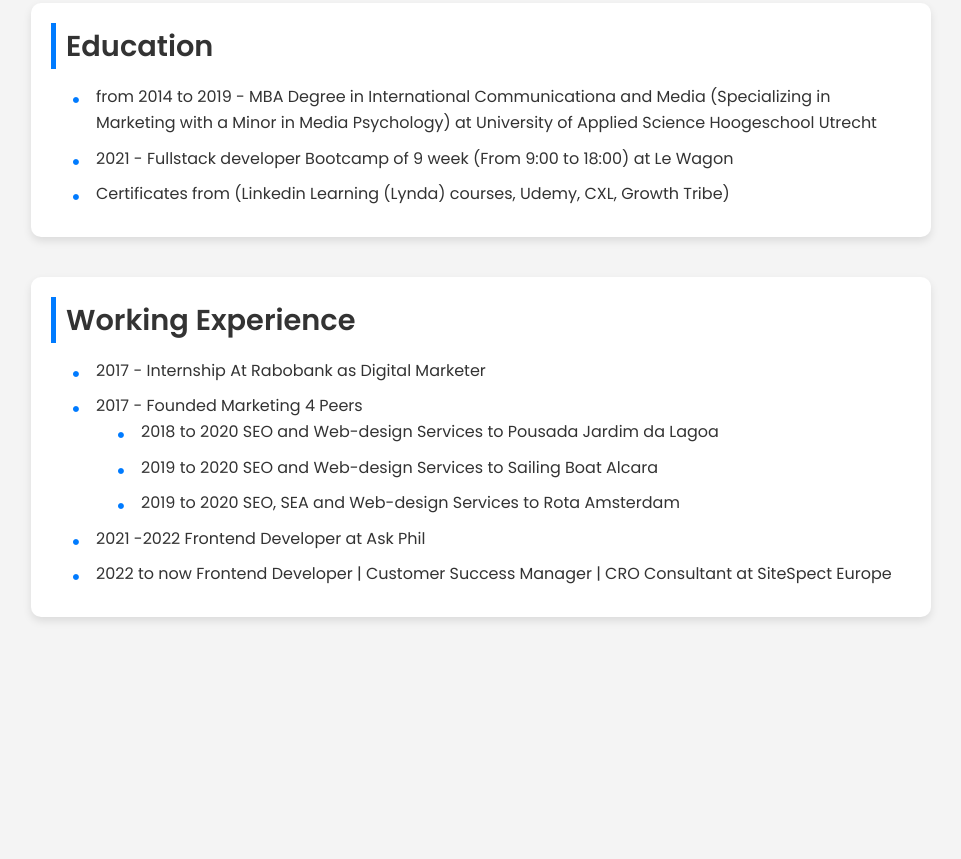
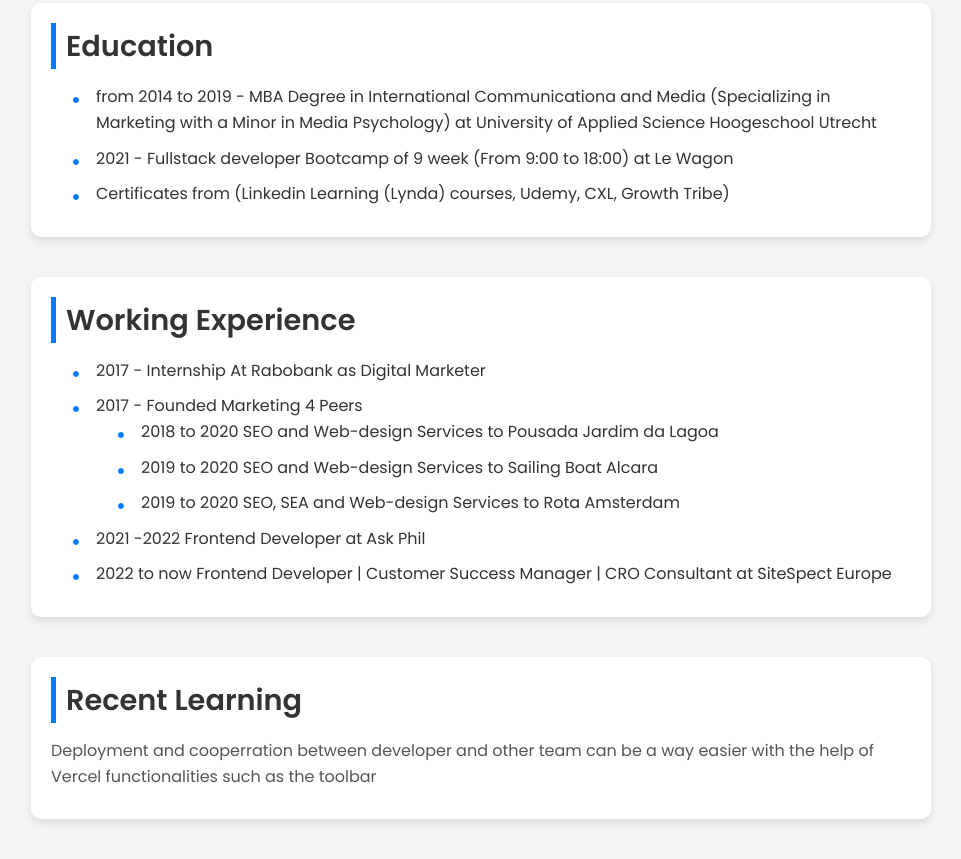
Before and after one commit to RicardoMartinezBr/test, a plain HTML site: page index.html in a window 1280 px wide. Shown: the part 986-1845 px from the top of the page, without its empty margins (159-1120 px from the left). Before the commit the page ends 1643 px from the top, so only its background shows below. Drawn offline with Linux system fonts and the light colour scheme.

Commit message:
added new section with new learnings

```diff
--- a/index.html
+++ b/index.html
@@ -74,5 +74,10 @@
         </ul>
     </section>
 
+    <section>
+        <h2>Recent Learning</h2>
+        <p>Deployment and cooperration between developer and other team can be a way easier with the help of Vercel functionalities such as the toolbar</p>
+    </section>
+
 </body>
 </html>
```
